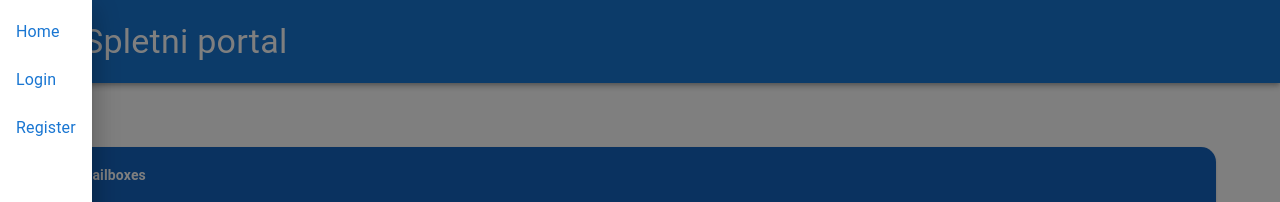
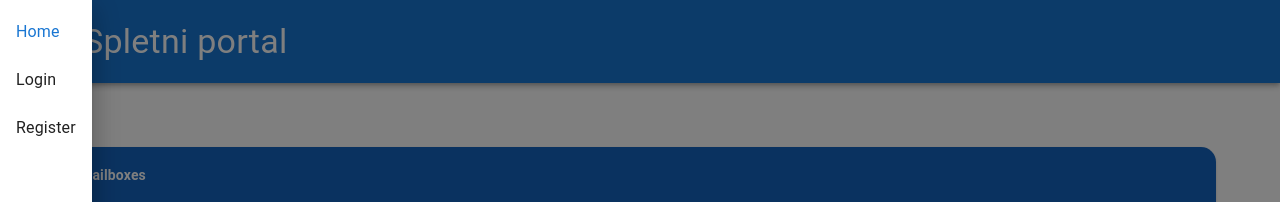
Before and after one commit to TrivialniPrimeri/SmartBoxRAIN, a React (Create React App) app in the folder client/: page / in a window 1280 px wide. Both pictures are taken after a click on the button 41 px from the left and 41 px from the top of the page. Shown: the top 202 px of the page. Built offline with nearby package versions, Linux system fonts and the light colour scheme; the HTML template or start-up script is replaced by a standard one.

Commit message:
Fixed navigation bar active coloring

```diff
--- a/client/src/components/Header.js
+++ b/client/src/components/Header.js
@@ -1,6 +1,6 @@
 import Button from "./Button";
 import { UserContext } from "../userContext";
-import { Link } from "react-router-dom";
+import { Link, NavLink } from "react-router-dom";
 import { AppBar, Drawer, IconButton, List, ListItem, ListItemButton, ListItemText, Stack } from "@mui/material";
 import MenuIcon from '@mui/icons-material/Menu';
 import Typography from '@mui/material/Typography';
@@ -23,23 +23,23 @@ function Header(props){
                     <Typography variant="h4">Spletni portal</Typography>
                 </Stack>
             </AppBar>
-            <Drawer open={drawerState} onClose={() => setDrawerState(false)}>
+            <Drawer open={drawerState} onClose={() => setDrawerState(false)} className="navDrawer" >
                 <List>
-                    <ListItemButton component={Link} to="/" className="activeMenu" >
+                    <ListItemButton component={NavLink} to="/">
                         <ListItemText primary="Home"/>
                     </ListItemButton>
                     {userCxt.user ? <>
-                    <ListItemButton component={Link} to="/profile" className="activeMenu" >
+                    <ListItemButton component={NavLink} to="/profile" >
                         <ListItemText primary="Profile"/>
                     </ListItemButton>
-                        <ListItemButton component={Link} to="/logout" >
+                        <ListItemButton component={NavLink} to="/logout" >
                             <ListItemText primary="Logout"/>
                         </ListItemButton>
                     </> : <>
-                        <ListItemButton component={Link} to="/login" className="activeMenu">
+                        <ListItemButton component={NavLink} to="/login">
                             <ListItemText primary="Login" />
                         </ListItemButton>
-                        <ListItemButton component={Link} to="/register" className="activeMenu">
+                        <ListItemButton component={NavLink} to="/register">
                             <ListItemText primary="Register" />
                         </ListItemButton>
                     </>}
--- a/client/src/index.css
+++ b/client/src/index.css
@@ -12,6 +12,6 @@ code {
     monospace;
 }
 
-.activeMenu{
+.navDrawer .active{
   color: #1976d2 !important;
 }
```
